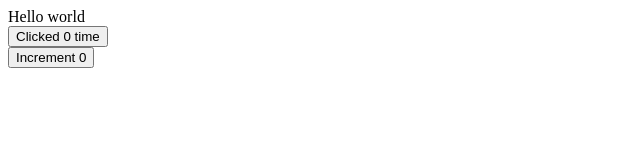
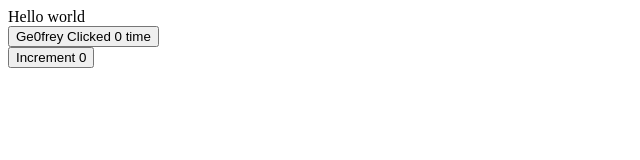
Before and after one commit to Ge0frey/simplilearn-react, a React (Create React App) app: page / in a window 1280 px wide. Shown: the top 160 px of the page, without its empty margins (0-640 px from the left). Built offline with nearby package versions, Linux system fonts and the light colour scheme.

Commit message:
High order component

```diff
--- a/src/App.js
+++ b/src/App.js
@@ -6,7 +6,7 @@ function App() {
   return (
     <div>
       <FunctionalComonent/>
-      <Click/>
+      <Click name = "Ge0frey"/>
       <Counter />
     </div>
   );
--- a/src/Components/Click.js
+++ b/src/Components/Click.js
@@ -1,29 +1,18 @@
 import React, { Component } from 'react'
+import UpdatedComponent from './HigherOrderComponents'
 
 class Click extends Component {
 
-    constructor(props) {
-      super(props)
-
-      this.state = {
-         count: 0
-      }
-    }
-
-    updateClick = () => {
-        this.setState ({count:this.state.count+1})
-    }
-
   render() {
-    const {count} = this.state
+    const {count, incrementValue} = this.props
     return (
         <div>
-            <button onClick={this.updateClick}>
-                Clicked {count} time
+            <button onClick={incrementValue}>
+              {this.props.name} Clicked {count} time
             </button>
         </div>
     )
   }
 }
 
-export default Click;
+export default UpdatedComponent(Click, 5);
--- a/src/Components/Counter.js
+++ b/src/Components/Counter.js
@@ -1,26 +1,16 @@
 import React, { Component } from 'react'
+import UpdatedComponent from './HigherOrderComponents'
 
 export class Counter extends Component {
-    constructor(props) {
-      super(props)
-
-      this.state = {
-         countnum: 0
-      }
-    }
-
-    incrementValue = () => {
-        this.setState ({countnum:this.state.countnum+1})
-    }
 
   render() {
-    const {countnum} = this.state;
+    const {count, incrementValue} = this.props;
     return (
       <div>
-        <button onMouseEnter={this.incrementValue}>Increment {countnum}</button>
+        <button onMouseEnter={incrementValue}> Increment {count}</button>
       </div>
     )
   }
 }
 
-export default Counter
+export default UpdatedComponent(Counter, 10)
--- /dev/null
+++ b/src/Components/HigherOrderComponents.js
@@ -0,0 +1,30 @@
+import React from "react";
+
+const UpdatedComponent = (OriginalComponent, incrementNumber) => {
+    class NewComponent extends React.Component {
+
+        constructor(props) {
+            super(props)
+
+            this.state = {
+               count: 0
+            }
+          }
+
+          incrementValue = () => {
+            this.setState ({count:this.state.count + incrementNumber})
+        }
+
+        render () {
+            return (
+                <OriginalComponent
+                count = {this.state.count}
+                incrementValue = {this.incrementValue}
+                {...this.props}/>
+            )
+        }
+    }
+    return NewComponent
+}
+
+export default UpdatedComponent
```
